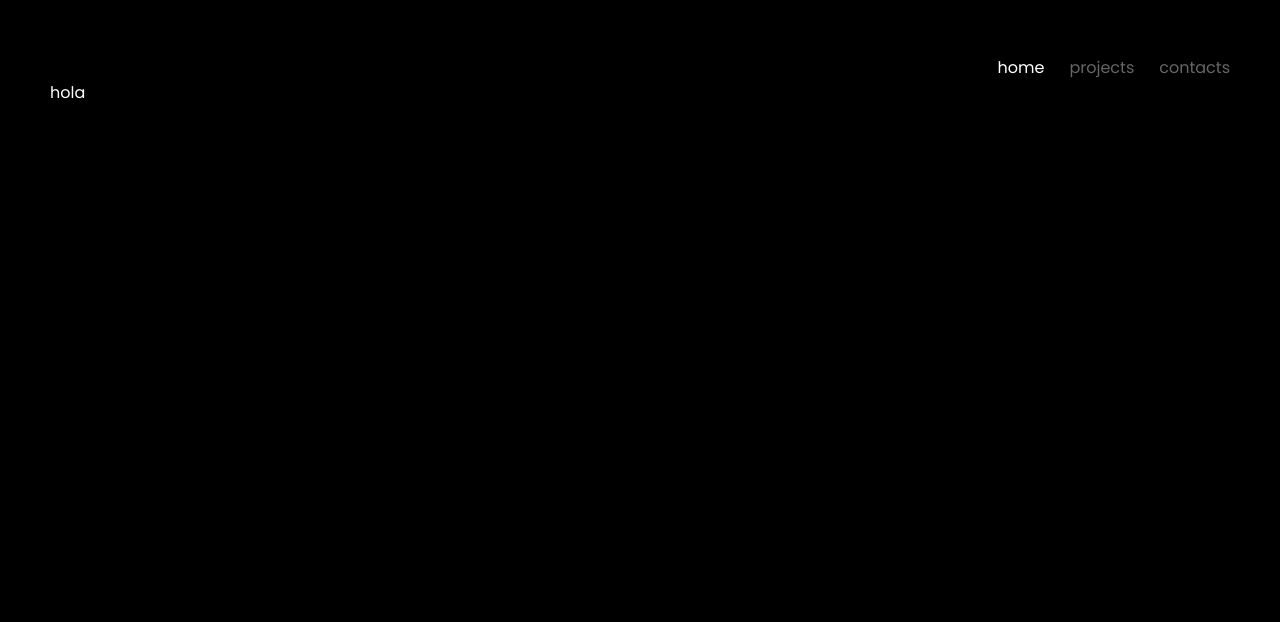
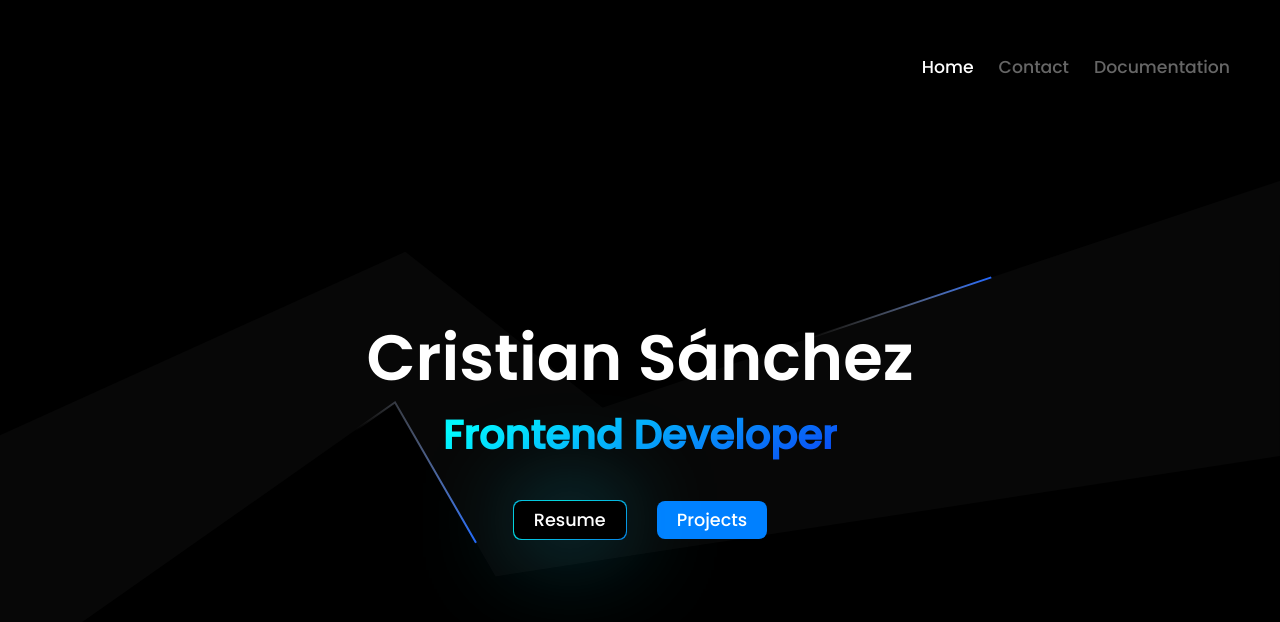
Before and after one commit to noreplydev/cristian-sanchez.me, a React app: page / in a window 1280 px wide. Shown: the top 622 px of the page. Built offline with nearby package versions, Linux system fonts and the light colour scheme.

Commit message:
✨ Home: Implemented home basic homepage

```diff
--- a/public/index.html
+++ b/public/index.html
@@ -4,7 +4,7 @@
     <meta charset="UTF-8">
     <meta http-equiv="X-UA-Compatible" content="IE=edge">
     <meta name="viewport" content="width=device-width, initial-scale=1.0">
-    <title>Document</title>
+    <title>Cristian Sánchez</title>
 </head>
 <body>
     <noscript>JavaScript is necessary to run this page</noscript>
--- a/src/App.jsx
+++ b/src/App.jsx
@@ -13,6 +13,7 @@ export const App = () => {
         <Route path="/" element={<Home/>} />
         <Route path="/projects" element={<div>projects</div>} />
         <Route path="/contact" element={<div>contact</div>} />
+        <Route path="/docs" element={<div>contact</div>} />
         <Route path="/*" element={<div>error</div>} />
       </Routes>
     </BrowserRouter>
--- /dev/null
+++ b/src/components/Buttons/Buttons.jsx
@@ -0,0 +1,34 @@
+import React from 'react'
+import resume from '../../assets/cristiansanchez.pdf'
+
+// STYLED COMPONENTS
+import {
+  ButtonsContainer,
+  Anchor,
+  ButtonBackground,
+  Button,
+  ProjectsButton,
+  Text
+} from './style'
+
+// COMPONENTS
+import { Link } from 'react-router-dom'
+
+export const Buttons = () => {
+  return (
+    <ButtonsContainer>
+      <Anchor href={resume} target={'_blank'}>
+        <ButtonBackground>
+          <Button>
+            <Text>Resume</Text>
+          </Button>
+        </ButtonBackground>
+      </Anchor>
+      <Link to="/projects" style={{ textDecoration: 'none' }}>
+        <ProjectsButton>
+          <Text>Projects</Text>
+        </ProjectsButton>
+      </Link>
+    </ButtonsContainer>
+  )
+}
--- /dev/null
+++ b/src/components/Buttons/style.js
@@ -0,0 +1,93 @@
+import styled, { keyframes } from 'styled-components'
+
+const changeGradient = keyframes`
+  33% {
+    background-position: 0% 0%;
+    box-shadow: 0px 0px 100px -10px #5282FF;
+    -webkit-box-shadow: 0px 0px 100px -10px #5282FF;
+  } 66% {
+    background-position: 100% 50%;
+    box-shadow: 0px 0px 100px -10px #02fbff;
+    -webkit-box-shadow: 0px 0px 100px -10px #02fbff;
+  } 100% {
+    background-position: 0% 0%;
+    box-shadow: 0px 0px 100px -10px #5282FF;
+    -webkit-box-shadow: 0px 0px 100px -10px #5282FF;
+  }
+`
+
+export const ButtonsContainer = styled.div`
+  display: flex;
+  flex-direction: row;
+  justify-content: center;
+  align-items: center;
+`
+
+export const Anchor = styled.a`
+  text-decoration: none;
+  margin-right: 30px;
+`
+
+export const ButtonBackground = styled.div`
+  position: relative;
+  display: flex;
+  justify-content: center;
+  align-items: center;
+  background: linear-gradient(150deg, #0b2ef3, #03d9dd, #0b2ef3);
+  background-size: 300% 300%;
+  padding: 1px;
+  border-radius: 8px;
+  box-shadow: 0px 0px 100px -10px #5282FF;
+  -webkit-box-shadow: 0px 0px 100px -10px #5282FF;
+  transition: all 150ms ease-in-out;
+  opacity: 1;
+  animation: ${changeGradient} 10s ease-in-out infinite;
+`
+
+export const Button = styled.button`
+  display: flex;
+  flex-direction: row;
+  justify-content: center;
+  align-items: center;
+  height: fit-content;
+  width: fit-content;
+  padding-inline: 20px;
+  padding-block: 6px;
+  outline: none;
+  border: none;
+  border-radius: 8px;
+  cursor: pointer;
+  background-color: #000;
+  transition: all 200ms ease-in-out;
+
+  &:hover {
+    background-color: transparent;
+  }
+`
+
+export const ProjectsButton = styled.button`
+  display: flex;
+  flex-direction: row;
+  justify-content: center;
+  align-items: center;
+  height: fit-content;
+  width: fit-content;
+  padding-inline: 20px;
+  padding-block: 6px;
+  outline: none;
+  border: none;
+  border-radius: 8px;
+  cursor: pointer;
+  background-color: #0080ff;
+  transition: all .10s ease-in-out;
+
+  &:hover {
+    scale: 1.1;
+  }
+
+`
+
+export const Text = styled.p`
+  font-size: 1.1rem;
+  font-family: 'poppins-medium';
+`
--- a/src/components/Navbar/style.js
+++ b/src/components/Navbar/style.js
@@ -12,7 +12,13 @@ export const Nav = styled.nav`
 export const CustomLink = styled(Link)`
     color: ${props => props.active ? '#fff' : '#666'};
     text-decoration: none;
+    font-size: 1.08rem;
+    font-family: 'poppins-medium';
     margin-left: 25px;
     cursor: pointer;
     transition: all .15s ease-in-out;
+
+    &:hover {
+        color: #fff;
+    }
 `
--- a/src/data/sections.js
+++ b/src/data/sections.js
@@ -1,14 +1,14 @@
 export const sections = [
   {
-    name: 'home',
+    name: 'Home',
     path: '/'
   },
   {
-    name: 'projects',
-    path: '/projects'
+    name: 'Contact',
+    path: '/contact'
   },
   {
-    name: 'contacts',
-    path: '/contacts'
+    name: 'Documentation',
+    path: '/docs'
   }
 ]
--- a/src/pages/Home/Home.jsx
+++ b/src/pages/Home/Home.jsx
@@ -1,9 +1,26 @@
 import React from 'react'
 import background from '../../assets/images/background.svg'
 
+// STYLED COMPONENTS
+import {
+  Image,
+  MainSection,
+  Title,
+  Subtitle
+} from './style'
+
+// COMPONENTS
+import { Buttons } from '../../components/Buttons/Buttons.jsx'
+
 export const Home = () => {
   return (
-        <section>hola
-        </section>
+    <>
+      <Image src={background} alt="background image of the home section" />
+      <MainSection>
+        <Title>Cristian Sánchez</Title>
+        <Subtitle>Frontend Developer</Subtitle>
+        <Buttons />
+      </MainSection>
+    </>
   )
 }
--- a/src/pages/Home/style.js
+++ b/src/pages/Home/style.js
@@ -0,0 +1,58 @@
+import styled, { keyframes } from 'styled-components'
+
+// Animations
+const changeTextGradient = keyframes`
+  25% {
+    background-position: 0% 0%;
+  }
+  50% {
+    background-position: 100% 50%;
+  }
+  75% {
+    background-position: 100% 100%;
+  }
+  100% {
+    background-position: 0% 0%;
+  }
+`
+
+export const Image = styled.img`
+  position: absolute;
+  top: 60%;
+  left: 0;
+  transform: translateY(-60%);
+  height: auto;
+  width: 100vw;
+`
+
+export const MainSection = styled.section`
+  position: relative;
+  display: flex;
+  flex-direction: column;
+  justify-content: center;
+  align-items: center;
+  height: calc(100vh - 110px);
+  width: 100%;
+`
+
+export const Title = styled.h1`
+  font-size: 4rem;
+  font-family: 'poppins-semibold';
+  user-select: none;
+  -moz-user-select: none;
+  -webkit-user-select: none;
+`
+
+export const Subtitle = styled.h2`
+  font-size: 2.5rem;
+  font-family: 'poppins-medium';
+  background: linear-gradient(150deg, #0b2ef3, #02fbff, #0b2ef3);
+  background-size: 200% 200%;
+  -webkit-text-fill-color: transparent;
+  background-clip: text;
+  animation: ${changeTextGradient} 10s ease-in-out infinite;
+  user-select: none;
+  -moz-user-select: none;
+  -webkit-user-select: none;
+  margin-bottom: 35px;
+`
--- a/src/style.js
+++ b/src/style.js
@@ -28,8 +28,9 @@ export const GlobalStyle = createGlobalStyle`
     * {
         margin: 0;
         padding: 0;
-        font-family: 'poppins-regular';
+        font-family: 'poppins-regular', -apple-system, BlinkMacSystemFont, 'Segoe UI', Roboto, Oxygen, Ubuntu, Cantarell, 'Open Sans', 'Helvetica Neue', sans-serif;
         color: #fff;
+        box-sizing: border-box;
     }
 
     body {
--- a/webpack.dev.js
+++ b/webpack.dev.js
@@ -26,7 +26,7 @@ module.exports = {
         test: /\.(woff|woff2|eot|ttf|otf)$/i,
         type: 'asset/resource'
       }, {
-        test: /\.(png|svg)$/i,
+        test: /\.(png|svg|pdf)$/i,
         type: 'asset/resource'
       }
     ]
```
Also changed, not shown: 1 other file (tests, documents, lock files or other folders).
